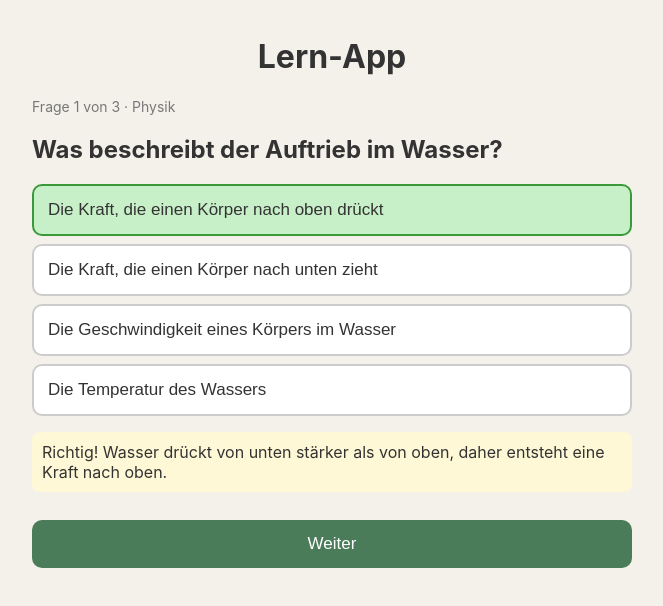
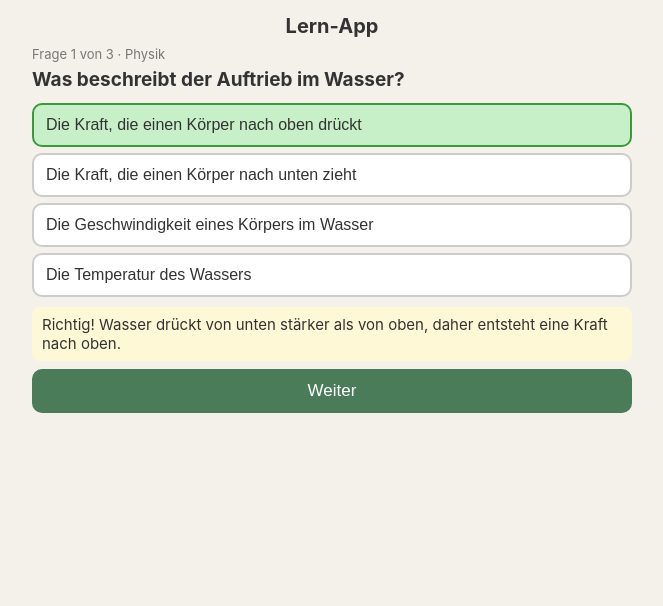
Before and after one commit to HoagieMacin/lernapp, a plain HTML site: page index.html in a window 1280 px wide. Both pictures are taken after a click on the button "Die Kraft, die einen Körper nach oben drückt". Shown: the whole page, without its empty margins (308-971 px from the left). Drawn offline with Linux system fonts and the light colour scheme.

Commit message:
Add files via upload

```diff
--- a/index.html
+++ b/index.html
@@ -3,25 +3,30 @@
 <head>
   <meta charset="UTF-8">
   <meta name="viewport" content="width=device-width, initial-scale=1">
+  <!-- Vollbildmodus, wenn die App vom Home-Bildschirm gestartet wird -->
+  <meta name="apple-mobile-web-app-capable" content="yes">
+  <meta name="apple-mobile-web-app-status-bar-style" content="default">
+  <meta name="apple-mobile-web-app-title" content="Lern-App">
   <title>Lern-App</title>
   <style>
     body {
       font-family: -apple-system, Arial, sans-serif;
       max-width: 600px;
       margin: 0 auto;
-      padding: 16px;
+      padding: 10px 14px;
       background: #f4f1ea;
       color: #333;
     }
-    h1 { text-align: center; }
-    .info { color: #777; font-size: 14px; }
+    h1 { text-align: center; font-size: 20px; margin: 4px 0 8px; }
+    h2 { font-size: 19px; line-height: 1.3; margin: 6px 0 10px; }
+    .info { color: #777; font-size: 13px; margin: 4px 0; }
     .badge { color: #b35c00; font-weight: bold; }
     .antwort {
       display: block;
       width: 100%;
-      padding: 14px;
-      margin: 8px 0;
-      font-size: 17px;
+      padding: 11px 12px;
+      margin: 6px 0;
+      font-size: 16px;
       text-align: left;
       border: 2px solid #ccc;
       border-radius: 10px;
@@ -36,20 +41,26 @@
     }
     .richtig { background: #c8f0c8; border-color: #3a9a3a; }
     .falsch  { background: #f5c6c6; border-color: #c0392b; }
-    .erklaerung { background: #fff8d6; padding: 10px; border-radius: 8px; }
+    .erklaerung {
+      background: #fff8d6;
+      padding: 8px 10px;
+      margin: 10px 0 0;
+      border-radius: 8px;
+      font-size: 15px;
+    }
     .weiter {
       width: 100%;
-      padding: 14px;
+      padding: 12px;
       font-size: 17px;
       border: none;
       border-radius: 10px;
       background: #4a7c59;
       color: white;
-      margin-top: 12px;
+      margin-top: 8px;
     }
     .klein {
       display: block;
-      margin: 24px auto 0;
+      margin: 20px auto 0;
       background: none;
       border: none;
       color: #777;
```
